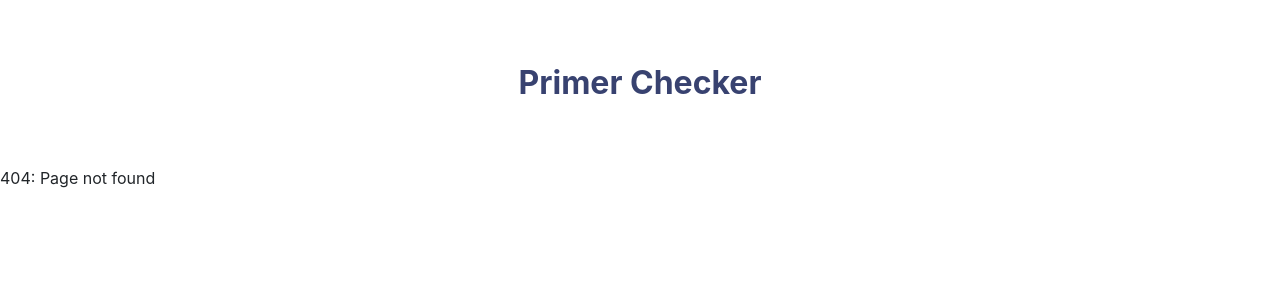
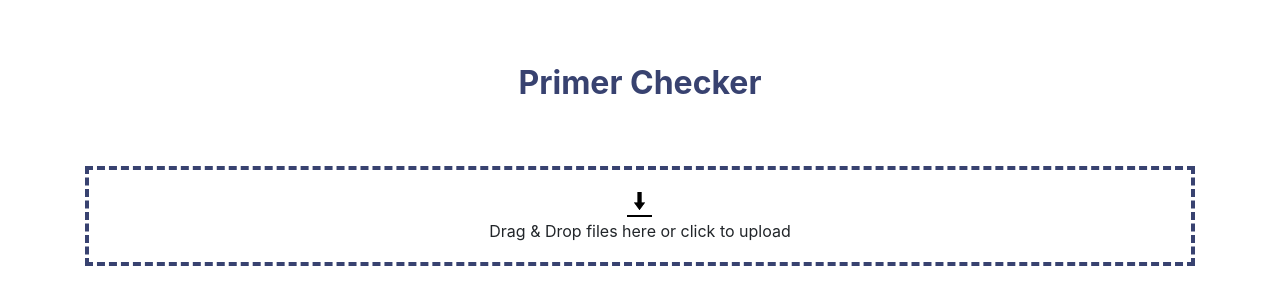
Before and after one commit to ElasticBottle/primer_checker, a React (Create React App) app: page /METHODS/corona/gamma/primer/build/manualUpload in a window 1280 px wide. Before the commit this address had no page. Shown: the top 304 px of the page. Built offline with nearby package versions, Linux system fonts and the light colour scheme; the HTML template or start-up script is replaced by a standard one.

Commit message:
✨ Add ability to manually upload JSON

```diff
--- a/src/App.js
+++ b/src/App.js
@@ -1,5 +1,6 @@
 import React, { useState } from "react";
 import { BrowserRouter as Router, Switch, Route, Link } from "react-router-dom";
+import ManualPage from "./pages/manual/manualPage";
 import UploadPage from "./pages/upload/uploadPage";
 import ResultPage from "./pages/results/resultsPage";
 
@@ -18,6 +19,9 @@ function App() {
         <Route exact={true} path="/">
           <UploadPage setResults={setResults} />
         </Route>
+        <Route exact={true} path="/manualUpload">
+          <ManualPage setResults={setResults} />
+        </Route>
         <Route exact={true} path="/results/:display">
           <ResultPage results={results} />
         </Route>
--- /dev/null
+++ b/src/components/dropzone/dropzoneResults.js
@@ -0,0 +1,71 @@
+import React from "react";
+import "./dropzone.css";
+import Container from "react-bootstrap/Container";
+import Form from "react-bootstrap/Form";
+import { useHistory } from "react-router-dom";
+
+const DropZoneResults = ({ setResults }) => {
+  const history = useHistory();
+
+  const dragOver = (e) => {
+    e.preventDefault();
+  };
+  const dragEnter = (e) => {
+    e.preventDefault();
+  };
+  const dragLeave = (e) => {
+    e.preventDefault();
+  };
+  const fileDrop = (e) => {
+    e.preventDefault();
+    const data = e.dataTransfer;
+    const files = data.files;
+    loadFiles(files);
+  };
+
+  const filesSelected = async (e) => {
+    const files = e.target.files;
+    loadFiles(files);
+  };
+
+  function loadFiles(files) {
+    let fr = new FileReader();
+
+    fr.onload = function (e) {
+      const result = JSON.parse(e.target.result);
+      const formatted = JSON.stringify(result);
+      setResults(formatted);
+      history.push("/results/Overview");
+    };
+
+    fr.readAsText(files.item(0));
+  }
+
+  return (
+    <Form.Group controlId="fasta-sequence">
+      <label htmlFor="fasta-input" id="fasta-input-label">
+        <Container
+          className="drop-container"
+          onDragOver={dragOver}
+          onDragEnter={dragEnter}
+          onDragLeave={dragLeave}
+          onDrop={fileDrop}
+        >
+          <div className="drop-message">
+            <div className="upload-icon"></div>
+            Drag & Drop files here or click to upload
+          </div>
+          <input
+            className="file-input"
+            id="fasta-input"
+            type="file"
+            onChange={filesSelected}
+            multiple
+          />
+        </Container>
+      </label>
+    </Form.Group>
+  );
+};
+
+export default DropZoneResults;
--- /dev/null
+++ b/src/pages/manual/manualPage.js
@@ -0,0 +1,17 @@
+import React from "react";
+
+import Container from "react-bootstrap/Container";
+
+import DropZoneResults from "../../components/dropzone/dropzoneResults";
+
+const ManualPage = ({ setResults }) => {
+  return (
+    <div>
+      <Container>
+        <DropZoneResults setResults={setResults} />
+      </Container>
+    </div>
+  );
+};
+
+export default ManualPage;
--- a/src/pages/upload/uploadPage.js
+++ b/src/pages/upload/uploadPage.js
@@ -97,6 +97,9 @@ const UploadPage = ({ setResults }) => {
       <Collapse id={openId} in={open}>
         <div className="collapse-container">
           <Container>
+            <Button onClick={() => history.push("/manualUpload")}>
+              Manual Upload
+            </Button>
             <Form noValidate>
               <TextArea setTextFieldFasta={setTextFieldFasta} />
               <p className="alternative-upload">OR</p>
```
